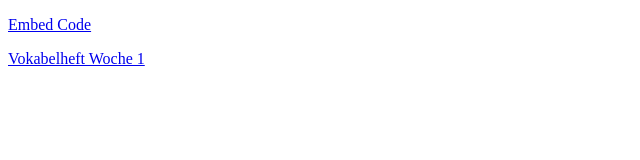
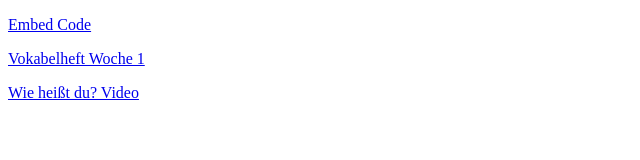
Before and after one commit to dndrmrd/h5p-content, a plain HTML site: page index.html in a window 1280 px wide. Shown: the whole page, without its empty margins (0-640 px from the left). Drawn offline with Linux system fonts and the light colour scheme.

Commit message:
Update index.html

```diff
--- a/index.html
+++ b/index.html
@@ -6,6 +6,7 @@
 <body>
   <p><a href="/h5p-content/embedcode.html">Embed Code</a></p>
   <p><a href="/h5p-content/VokabelheftWoche1.html">Vokabelheft Woche 1</a></p>
+  <p><a href="/h5p-content/Wieheißtdu.html">Wie heißt du? Video</a></p>
 
   </body>
 </html>
```
